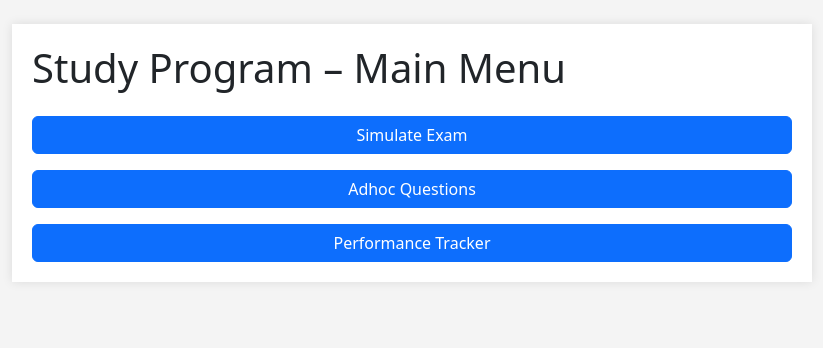
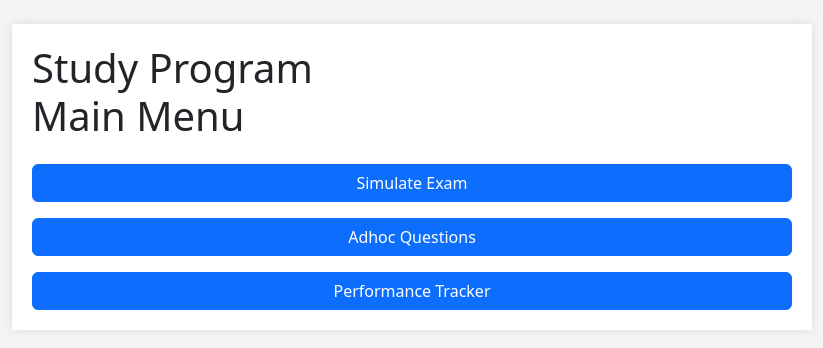
Before and after one commit to agent6/basicStudyApp, a plain HTML site: page index.html in a window 1280 px wide. Shown: the whole page, without its empty margins (228-1051 px from the left). Drawn offline with nearby package versions, Linux system fonts and the light colour scheme.

Commit message:
Update index.html

```diff
--- a/index.html
+++ b/index.html
@@ -123,7 +123,7 @@
         currentModule = 'main';
         clearInterval(examInterval);
         var html = `
-          <h1 class="mb-4">Study Program – Main Menu</h1>
+          <h1 class="mb-4">Study Program <br> Main Menu</h1>
           <div class="d-grid gap-3">
             <button class="btn btn-primary" onclick="showExam()">Simulate Exam</button>
             <button class="btn btn-primary" onclick="showAdhoc()">Adhoc Questions</button>
```
